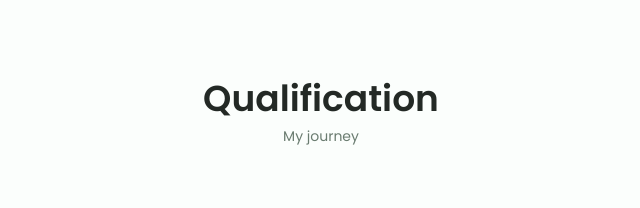
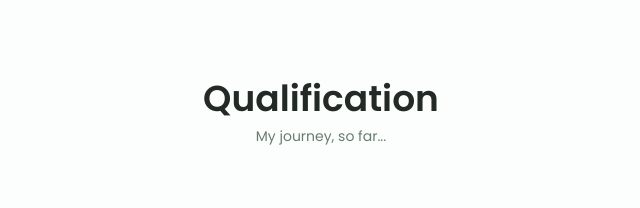
Before and after one commit to Georgish28/GeorgishPortfolio, a plain HTML site: page index.html in a window 1280 px wide. Shown: the part 2220-2428 px from the top of the page, 319-959 px from the left. Drawn offline with nearby package versions, Linux system fonts and the light colour scheme.

```diff
--- a/index.html
+++ b/index.html
@@ -294,7 +294,7 @@
     <!--==================== QUALIFICATION ====================-->
     <section class="qualification section">
       <h2 class="section__title">Qualification</h2>
-      <span class="section__subtitle">My journey</span>
+      <span class="section__subtitle">My journey, so far...</span>
 
       <div class="qualification__container container">
         <div class="qualification__tabs">
```
